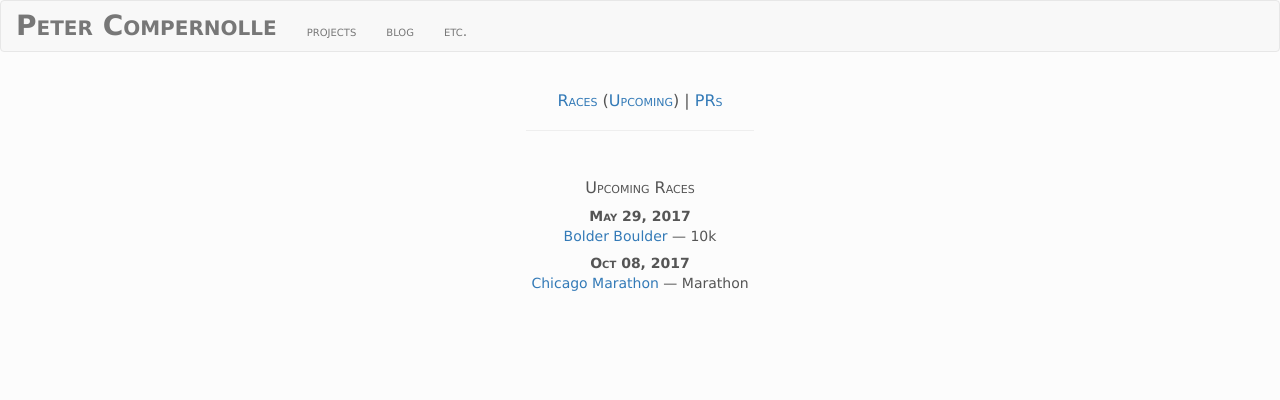
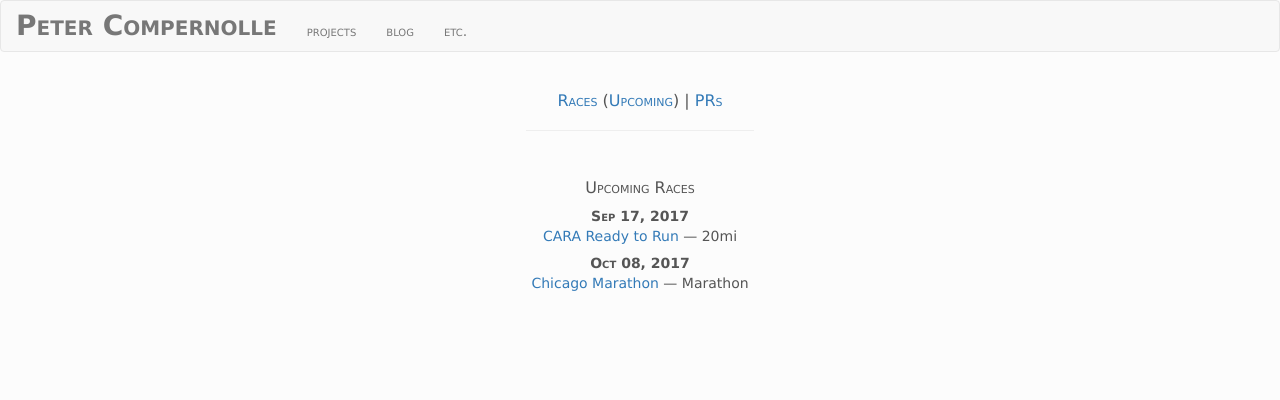
Before and after one commit to thelowlypeon/thelowlypeon.github.io, a Jekyll site: the page built from running/upcoming.html, in a window 1280 px wide. Shown: the top 400 px of the page. Built offline with Jekyll 4.4.1, drawn with Linux system fonts in a browser that asks for light colours.

Commit message:
removes 2017 bolder boulder and adds CARA ready to run 20 miler

```diff
--- a/_data/races.yml
+++ b/_data/races.yml
@@ -153,10 +153,10 @@
   rating: BA
   pr: Half Marathon
 
-- name: Bolder Boulder
-  url: http://www.bolderboulder.com
-  date: 2017-05-29
-  distance: 10k
+- name: CARA Ready to Run
+  url: https://www.carareadytorun.com
+  date: 2017-09-17
+  distance: 20mi
   upcoming: true
 - name: Chicago Marathon
   url: https://www.chicagomarathon.com
```
